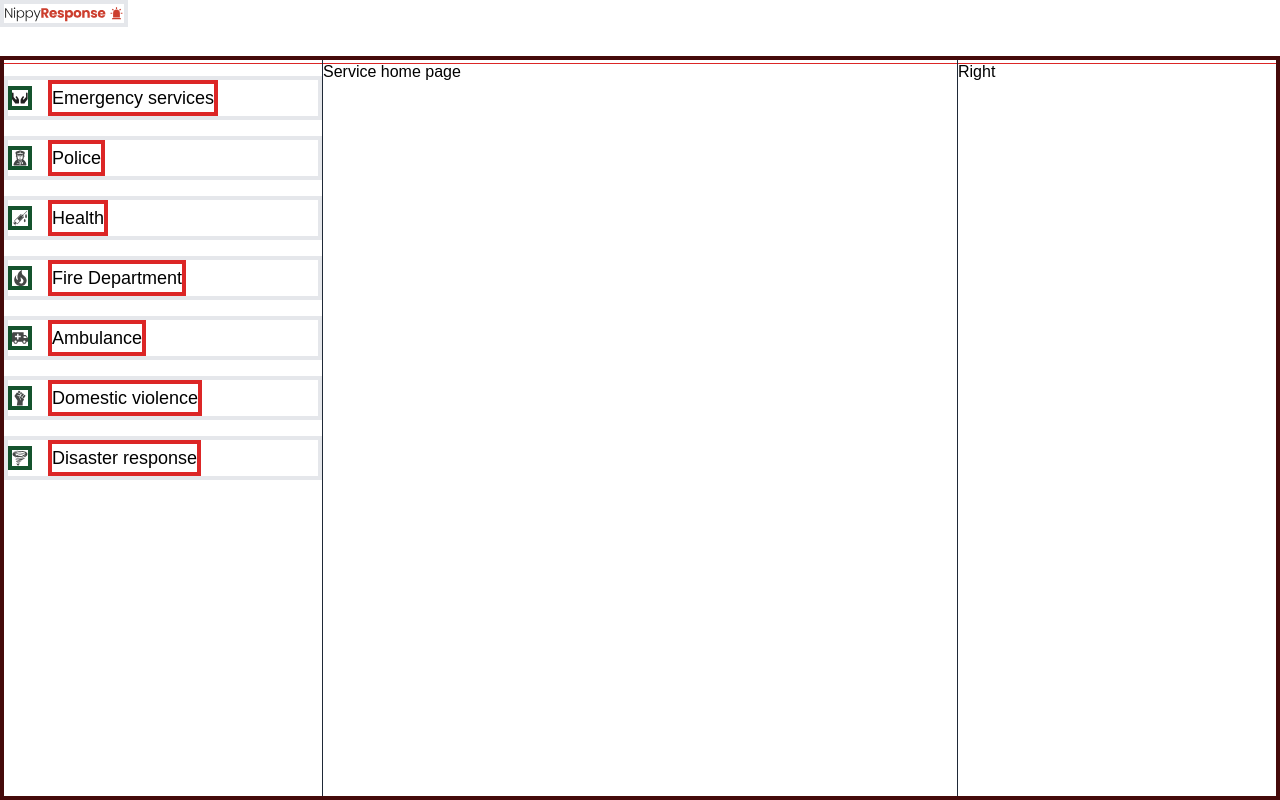
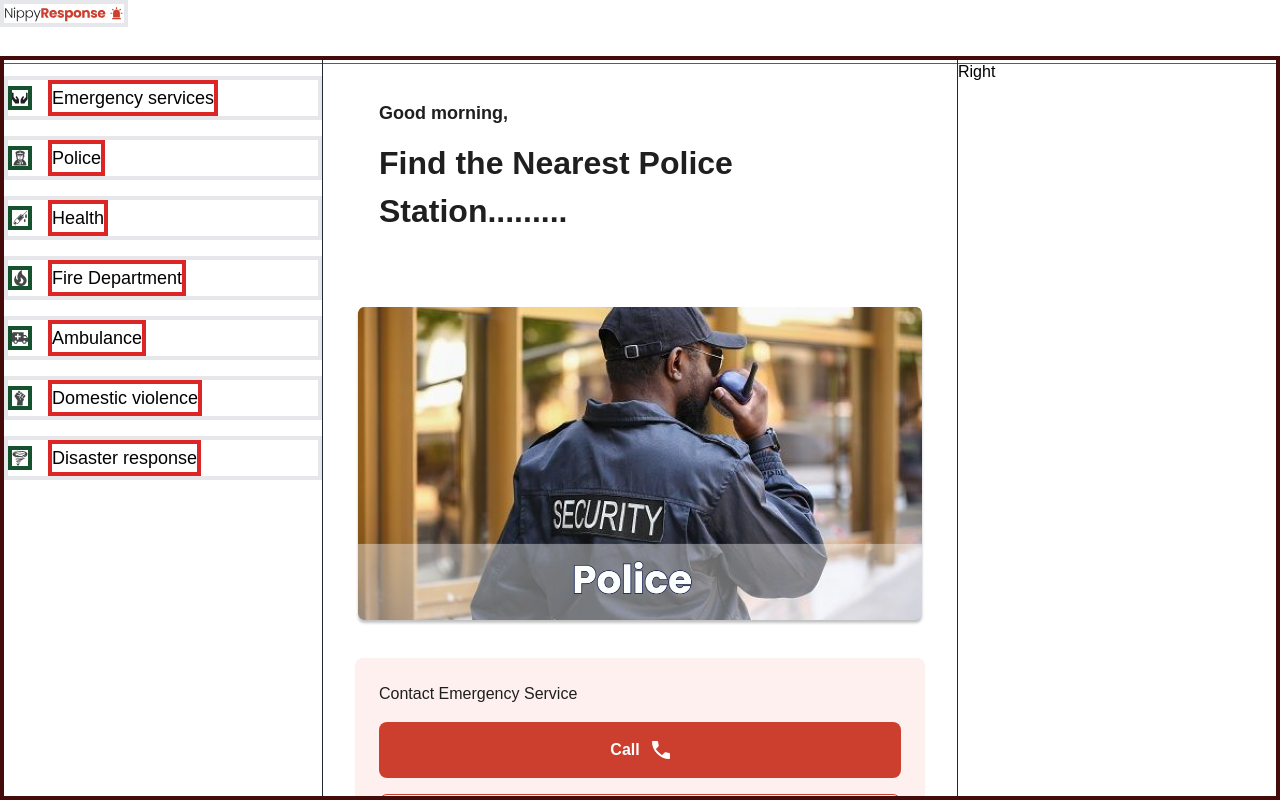
Before and after one commit to hafsat-max/nippy_response, a Next.js app: page / in a window 1280 px wide. Built offline with nearby package versions, Linux system fonts and the light colour scheme.

Commit message:
feat:service page

```diff
--- /dev/null
+++ b/app/components/EmergencyContact.tsx
@@ -0,0 +1,44 @@
+import React from "react";
+import Button from "./Shared/Button";
+import Call from "./icons/Call";
+import Message from "./icons/Message";
+import Speaker from "./icons/Speaker";
+import Camera from "./icons/Camera";
+
+const EmergencyContact = () => {
+  return (
+    <section className="p-6 rounded-lg flex flex-col gap-10 bg-red-light">
+      <div className="flex flex-col gap-4">
+        <h5 className="text-medium-18 text-secondary">
+          Contact Emergency Service
+        </h5>
+        <Button
+          text="Call"
+          className="bg-red-normal text-white  text-semibold-16"
+          rightIcon={<Call />}
+        />
+        <Button
+          text="Send SOS Alert"
+          className="border border-red-normal text-red-normal  text-semibold-16"
+          rightIcon={<Message />}
+        />
+      </div>
+      <Button
+        text="Auto share voice record"
+        className="border border-red-normal text-red-normal  text-semibold-16"
+        rightIcon={<Speaker />}
+      />
+      <Button
+        text="Auto share Picture"
+        className="border border-red-normal text-red-normal  text-semibold-16"
+        rightIcon={<Camera />}
+      />
+      <Button
+        text="Share real-time location / 5mins"
+        className="border border-red-normal text-red-normal  text-semibold-16"
+      />
+    </section>
+  );
+};
+
+export default EmergencyContact;
--- /dev/null
+++ b/app/components/Location.tsx
@@ -0,0 +1,7 @@
+import React from "react";
+
+const Location = () => {
+  return <section></section>;
+};
+
+export default Location;
--- /dev/null
+++ b/app/components/Shared/Button.tsx
@@ -0,0 +1,22 @@
+import React, { ReactNode } from "react";
+
+const Button = ({
+  className,
+  rightIcon,
+  text,
+}: {
+  className: string;
+  text: string;
+  rightIcon?: ReactNode;
+}) => {
+  return (
+    <button
+      className={`p-4 rounded-lg flex items-center justify-center gap-3 ${className}`}
+    >
+      {text}
+      {rightIcon}
+    </button>
+  );
+};
+
+export default Button;
--- /dev/null
+++ b/app/components/icons/Call.tsx
@@ -0,0 +1,20 @@
+import React from "react";
+
+const Call = () => {
+  return (
+    <svg
+      width="18"
+      height="18"
+      viewBox="0 0 18 18"
+      fill="none"
+      xmlns="http://www.w3.org/2000/svg"
+    >
+      <path
+        d="M16.95 18C14.8667 18 12.8083 17.546 10.775 16.638C8.74167 15.73 6.89167 14.4423 5.225 12.775C3.55833 11.1077 2.271 9.25767 1.363 7.225C0.455 5.19233 0.000666667 3.134 0 1.05C0 0.75 0.0999999 0.5 0.3 0.3C0.5 0.0999999 0.75 0 1.05 0H5.1C5.33333 0 5.54167 0.0793332 5.725 0.238C5.90833 0.396667 6.01667 0.584 6.05 0.8L6.7 4.3C6.73333 4.56667 6.725 4.79167 6.675 4.975C6.625 5.15833 6.53333 5.31667 6.4 5.45L3.975 7.9C4.30833 8.51667 4.704 9.11233 5.162 9.687C5.62 10.2617 6.12433 10.816 6.675 11.35C7.19167 11.8667 7.73333 12.346 8.3 12.788C8.86667 13.23 9.46667 13.634 10.1 14L12.45 11.65C12.6 11.5 12.796 11.3877 13.038 11.313C13.28 11.2383 13.5173 11.2173 13.75 11.25L17.2 11.95C17.4333 12.0167 17.625 12.1377 17.775 12.313C17.925 12.4883 18 12.684 18 12.9V16.95C18 17.25 17.9 17.5 17.7 17.7C17.5 17.9 17.25 18 16.95 18Z"
+        fill="white"
+      />
+    </svg>
+  );
+};
+
+export default Call;
--- /dev/null
+++ b/app/components/icons/Camera.tsx
@@ -0,0 +1,20 @@
+import React from "react";
+
+const Camera = () => {
+  return (
+    <svg
+      width="20"
+      height="18"
+      viewBox="0 0 20 18"
+      fill="none"
+      xmlns="http://www.w3.org/2000/svg"
+    >
+      <path
+        d="M12.12 2L13.95 4H18V16H2V4H6.05L7.88 2H12.12ZM13 0H7L5.17 2H2C0.9 2 0 2.9 0 4V16C0 17.1 0.9 18 2 18H18C19.1 18 20 17.1 20 16V4C20 2.9 19.1 2 18 2H14.83L13 0ZM10 7C11.65 7 13 8.35 13 10C13 11.65 11.65 13 10 13C8.35 13 7 11.65 7 10C7 8.35 8.35 7 10 7ZM10 5C7.24 5 5 7.24 5 10C5 12.76 7.24 15 10 15C12.76 15 15 12.76 15 10C15 7.24 12.76 5 10 5Z"
+        fill="#BB271A"
+      />
+    </svg>
+  );
+};
+
+export default Camera;
--- /dev/null
+++ b/app/components/icons/Message.tsx
@@ -0,0 +1,20 @@
+import React from "react";
+
+const Message = () => {
+  return (
+    <svg
+      width="25"
+      height="24"
+      viewBox="0 0 25 24"
+      fill="none"
+      xmlns="http://www.w3.org/2000/svg"
+    >
+      <path
+        d="M20.5 2H4.5C3.4 2 2.51 2.9 2.51 4L2.5 22L6.5 18H20.5C21.6 18 22.5 17.1 22.5 16V4C22.5 2.9 21.6 2 20.5 2ZM18.5 14H6.5V12H18.5V14ZM18.5 11H6.5V9H18.5V11ZM18.5 8H6.5V6H18.5V8Z"
+        fill="#CC3E2E"
+      />
+    </svg>
+  );
+};
+
+export default Message;
--- /dev/null
+++ b/app/components/icons/Speaker.tsx
@@ -0,0 +1,27 @@
+import React from "react";
+
+const Speaker = () => {
+  return (
+    <svg
+      width="24"
+      height="24"
+      viewBox="0 0 24 24"
+      fill="none"
+      xmlns="http://www.w3.org/2000/svg"
+    >
+      <g clip-path="url(#clip0_102_225)">
+        <path
+          d="M7 7.07L8.43 8.5C9.34 7.59 10.61 7.02 12 7.02C13.39 7.02 14.66 7.59 15.57 8.5L17 7.07C15.72 5.79 13.95 5 12 5C10.05 5 8.28 5.79 7 7.07ZM12 1C8.98 1 6.24 2.23 4.25 4.21L5.66 5.62C7.28 4 9.53 3 12 3C14.47 3 16.72 4 18.34 5.62L19.75 4.21C17.76 2.23 15.02 1 12 1ZM14.86 10.01L9.14 10C8.51 10 8 10.51 8 11.14V20.85C8 21.48 8.51 21.99 9.14 21.99H14.85C15.48 21.99 15.99 21.48 15.99 20.85V11.14C16 10.51 15.49 10.01 14.86 10.01ZM15 20H9V12H15V20Z"
+          fill="#BB271A"
+        />
+      </g>
+      <defs>
+        <clipPath id="clip0_102_225">
+          <rect width="24" height="24" fill="white" />
+        </clipPath>
+      </defs>
+    </svg>
+  );
+};
+
+export default Speaker;
--- a/app/globals.css
+++ b/app/globals.css
@@ -20,6 +20,22 @@ body {
   font-family: Arial, Helvetica, sans-serif;
 }
 
+.text-semibold-16 {
+  @apply text-base  font-semibold leading-[24px];
+}
+.text-semibold-18 {
+  @apply text-lg  font-semibold leading-[27px];
+}
+.text-semibold-32 {
+  @apply text-[32px] font-semibold leading-[48px];
+}
+/*
+font-family: Poppins;
+font-size: 32px;
+font-weight: 600;
+line-height: 48px;
+text-align: left; */
+
 @layer utilities {
   .text-balance {
     text-wrap: balance;
--- a/app/page.tsx
+++ b/app/page.tsx
@@ -1,9 +1,24 @@
+import police from "@/public/assets/police-service.png";
+import Image from "next/image";
+import EmergencyContact from "./components/EmergencyContact";
+
 export default function Home() {
   return (
-    <div
-    // className="grid grid-rows-[20px_1fr_20px] items-center justify-items-center min-h-screen p-8 pb-20 gap-16 sm:p-20 font-[family-name:var(--font-geist-sans)]"
-    >
-      <div>Service home page</div>
-    </div>
+    <section className=" py-10 flex flex-col gap-10">
+      <div className="flex flex-col gap-3 px-14">
+        <h3 className="text-secondary text-semibold-18">Good morning,</h3>
+        <p className="text-semibold-32 text-secondary">
+          Find the Nearest Police Station.........
+        </p>
+      </div>
+
+      <div className="flex flex-col gap-8 p-8 ">
+        {/* police */}
+        <Image src={police} width={722} height={400} alt="police image" />
+
+        {/* emergency  */}
+        <EmergencyContact />
+      </div>
+    </section>
   );
 }
--- a/tailwind.config.ts
+++ b/tailwind.config.ts
@@ -11,6 +11,11 @@ const config: Config = {
       colors: {
         background: "var(--background)",
         foreground: "var(--foreground)",
+        secondary: "#1F1F1F",
+        red: {
+          normal: "#CC3E2E",
+          light: "#FFF0F0",
+        },
       },
     },
   },
```
Also changed, not shown: public/assets/police-service.png (added).
